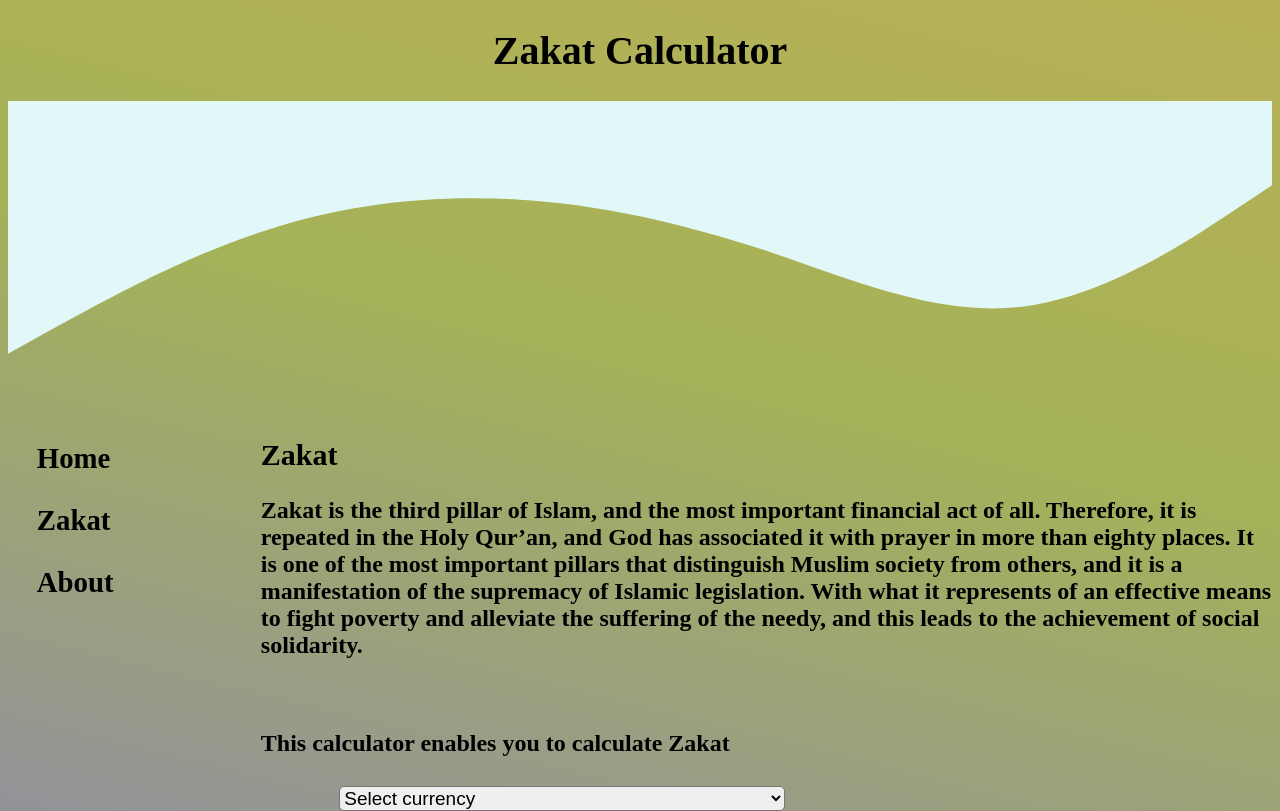
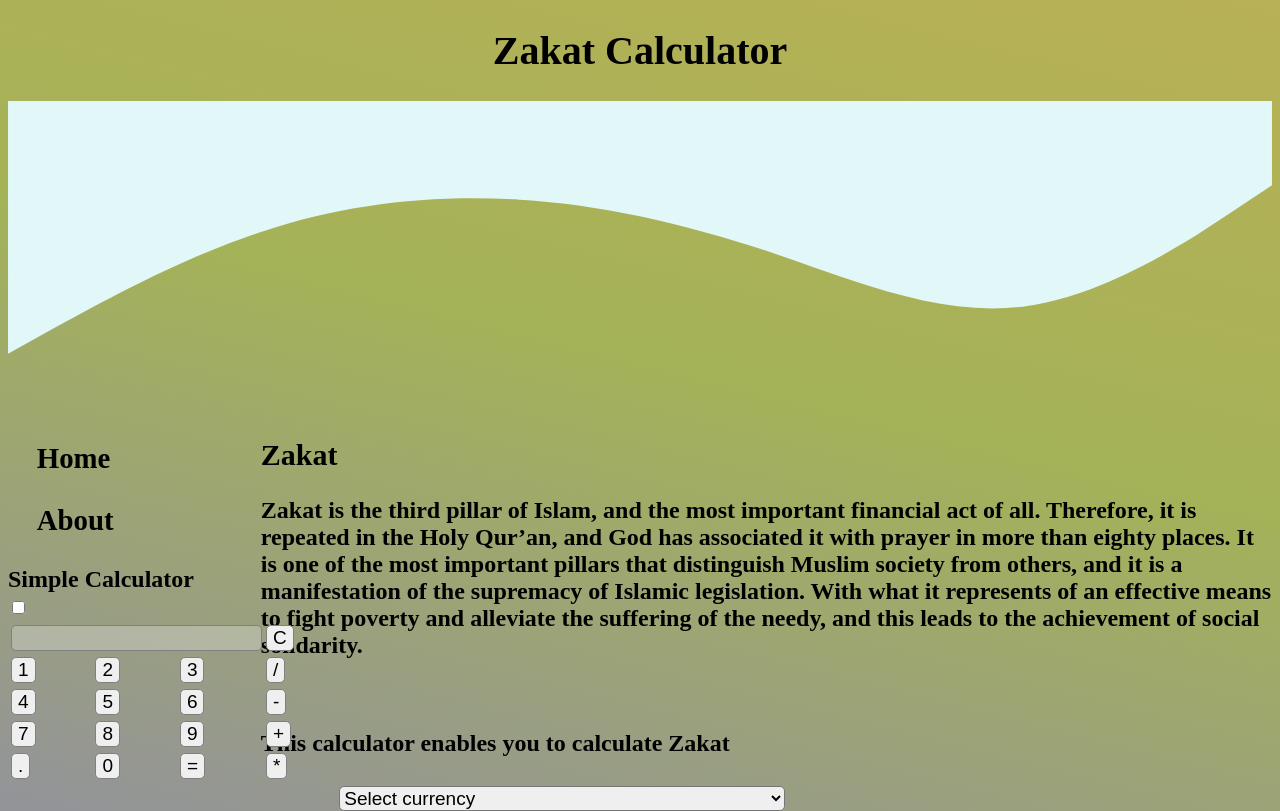
Before and after one commit to D7Pr/Zakat-Calculator, a plain HTML site: page index.html in a window 1280 px wide. Shown: the top 811 px of the page. Drawn offline with Linux system fonts and the light colour scheme.

Commit message:
Update index.html

```diff
--- a/index.html
+++ b/index.html
@@ -1,23 +1,31 @@
 <!DOCTYPE html>
-<html>
+<html lang="en">
  <head>
   <meta charset="UTF-8">
-  <meta name="viewport" content="width=device-width; initial-scale=1.0; maximum-scale=1.0; user-scalable=0;"/>
+  <meta name="viewport" content="width=device-width; initial-scale=1.0; maximum-scale=1.0; user-scalable=0;" />
   <link rel="shortcut icon" href="zakat.ico">
   <link rel="apple-touch-icon" href="zakat.png">
   <link rel="icon" href="zakat.png">
   <link rel="stylesheet" href="style.css">
+  <title>Zakat Calculator</title>
  </head>
  <body>
   <div class="container">
    <header>
     <h1>Zakat Calculator</h1>
-      <h2 class="headsvg"><svg xmlns="http://www.w3.org/2000/svg" viewBox="0 0 1440 320"><path fill="rgb(226, 248, 248)" fill-opacity="1" d="M0,288L48,261.3C96,235,192,181,288,149.3C384,117,480,107,576,112C672,117,768,139,864,170.7C960,203,1056,245,1152,234.7C1248,224,1344,160,1392,128L1440,96L1440,0L1392,0C1344,0,1248,0,1152,0C1056,0,960,0,864,0C768,0,672,0,576,0C480,0,384,0,288,0C192,0,96,0,48,0L0,0Z"></path></svg></h2>
+    <h2 class="headsvg">
+     <svg xmlns="http://www.w3.org/2000/svg" viewBox="0 0 1440 320">
+      <path fill="rgb(226, 248, 248)" fill-opacity="1" d="M0,288L48,261.3C96,235,192,181,288,149.3C384,117,480,107,576,112C672,117,768,139,864,170.7C960,203,1056,245,1152,234.7C1248,224,1344,160,1392,128L1440,96L1440,0L1392,0C1344,0,1248,0,1152,0C1056,0,960,0,864,0C768,0,672,0,576,0C480,0,384,0,288,0C192,0,96,0,48,0L0,0Z"></path>
+     </svg>
+    </h2>
     <h2 class="navi">
      <nav class="sitenavhead">
-        <p><a href="ZakatCalculator.html">Home</a></p>
-        <p ><a href="zakat.html">Zakat</a></p>
-        <p ><a href="about.html">About</a></p>
+      <p>
+       <a href="ZakatCalculator.html">Home</a>
+      </p>
+      <p>
+       <a href="about.html">About</a>
+      </p>
      </nav>
     </h2>
    </header>
@@ -292,13 +300,98 @@
    </article>
    <aside>
     <nav class="sitenavigation">
-      <p><a href="ZakatCalculator.html">Home</a></p>
-      <p ><a href="zakat.html">Zakat</a></p>
-      <p ><a href="about.html">About</a></p>
+     <p>
+      <a href="ZakatCalculator.html">Home</a>
+     </p>
+     <p>
+      <a href="about.html">About</a>
+     </p>
     </nav>
+    <div class="ex2">
+     <label for="item-2">Simple Calculator</label>
+     <br>
+     <input type="checkbox" name="rwo" id="item-2">
+     <div class="inner">
+      <div class="hide2">
+       <table class="calculator">
+        <tr>
+         <td colspan="3">
+          <input class="display-box" type="text" id="result" disabled />
+         </td>
+         <td>
+          <input type="button" value="C" onclick="clearScreen()" id="btn" />
+         </td>
+        </tr>
+        <tr>
+         <td>
+          <input type="button" value="1" onclick="display('1')" />
+         </td>
+         <td>
+          <input type="button" value="2" onclick="display('2')" />
+         </td>
+         <td>
+          <input type="button" value="3" onclick="display('3')" />
+         </td>
+         <td>
+          <input type="button" value="/" onclick="display('/')" />
+         </td>
+        </tr>
+        <tr>
+         <td>
+          <input type="button" value="4" onclick="display('4')" />
+         </td>
+         <td>
+          <input type="button" value="5" onclick="display('5')" />
+         </td>
+         <td>
+          <input type="button" value="6" onclick="display('6')" />
+         </td>
+         <td>
+          <input type="button" value="-" onclick="display('-')" />
+         </td>
+        </tr>
+        <tr>
+         <td>
+          <input type="button" value="7" onclick="display('7')" />
+         </td>
+         <td>
+          <input type="button" value="8" onclick="display('8')" />
+         </td>
+         <td>
+          <input type="button" value="9" onclick="display('9')" />
+         </td>
+         <td>
+          <input type="button" value="+" onclick="display('+')" />
+         </td>
+        </tr>
+        <tr>
+         <td>
+          <input type="button" value="." onclick="display('.')" />
+         </td>
+         <td>
+          <input type="button" value="0" onclick="display('0')" />
+         </td>
+         <td>
+          <input type="button" value="=" onclick="calculate()" id="btn1" />
+         </td>
+         <td>
+          <input type="button" value="*" onclick="display('*')" />
+         </td>
+        </tr>
+       </table>
+      </div>
+     </div>
+    </div>
    </aside>
-   <footer><p class="headsvg"><svg xmlns="http://www.w3.org/2000/svg" viewBox="0 0 1440 320"><path fill="rgb(226, 248, 248)" fill-opacity="1" d="M0,288L48,261.3C96,235,192,181,288,149.3C384,117,480,107,576,112C672,117,768,139,864,170.7C960,203,1056,245,1152,234.7C1248,224,1344,160,1392,128L1440,96L1440,320L1392,320C1344,320,1248,320,1152,320C1056,320,960,320,864,320C768,320,672,320,576,320C480,320,384,320,288,320C192,320,96,320,48,320L0,320Z"></path></svg></p></footer>
+   <footer>
+    <p class="headsvg">
+     <svg xmlns="http://www.w3.org/2000/svg" viewBox="0 0 1440 320">
+      <path fill="rgb(226, 248, 248)" fill-opacity="1" d="M0,288L48,261.3C96,235,192,181,288,149.3C384,117,480,107,576,112C672,117,768,139,864,170.7C960,203,1056,245,1152,234.7C1248,224,1344,160,1392,128L1440,96L1440,320L1392,320C1344,320,1248,320,1152,320C1056,320,960,320,864,320C768,320,672,320,576,320C480,320,384,320,288,320C192,320,96,320,48,320L0,320Z"></path>
+     </svg>
+    </p>
+   </footer>
    <script type="text/javascript" src="ZakatCalculator.js"></script>
+   <script type="text/javascript" src="calc.js"></script>
   </div>
  </body>
 </html>
```
Lines whose indentation alone changed are shown as unchanged.
